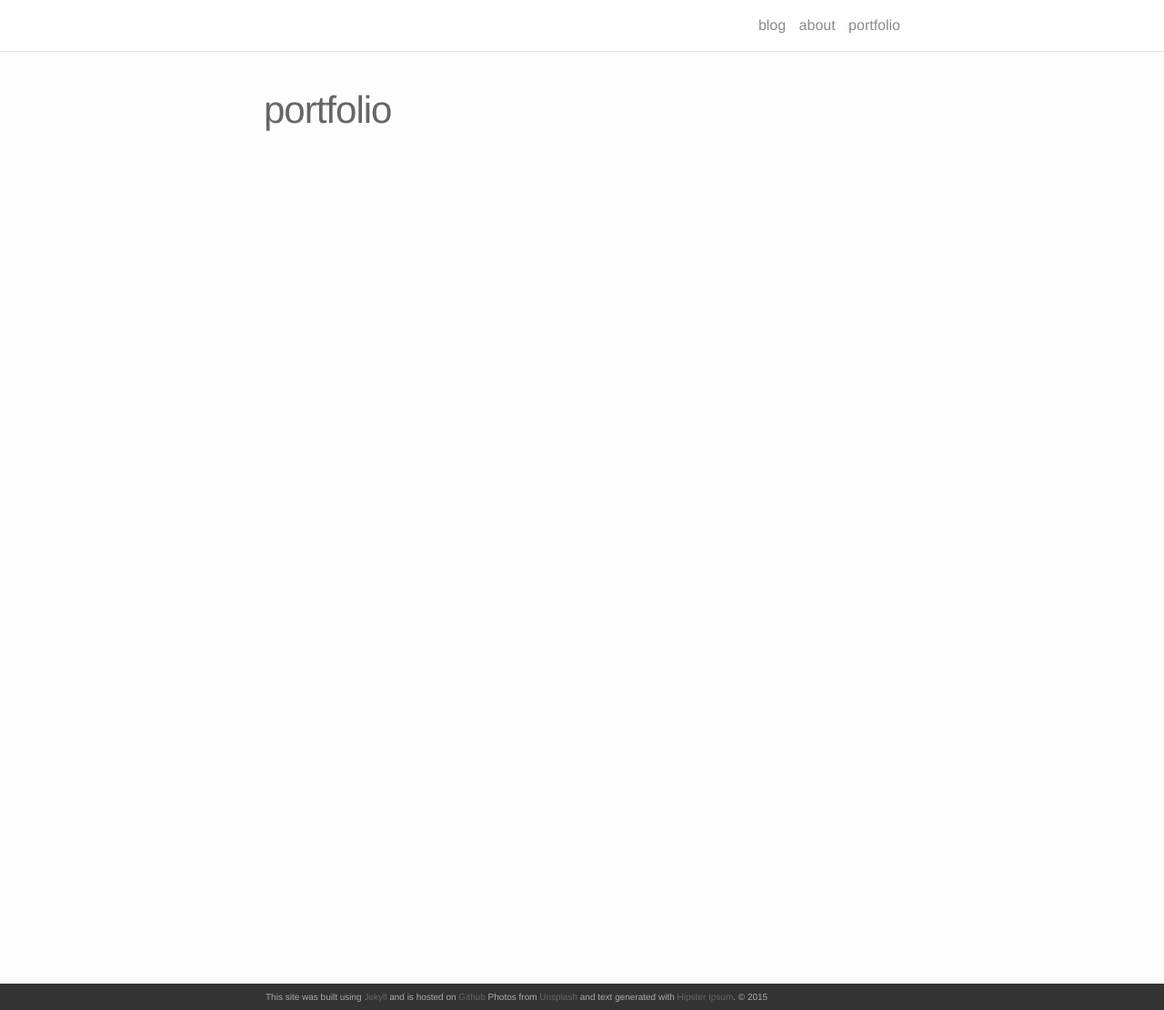
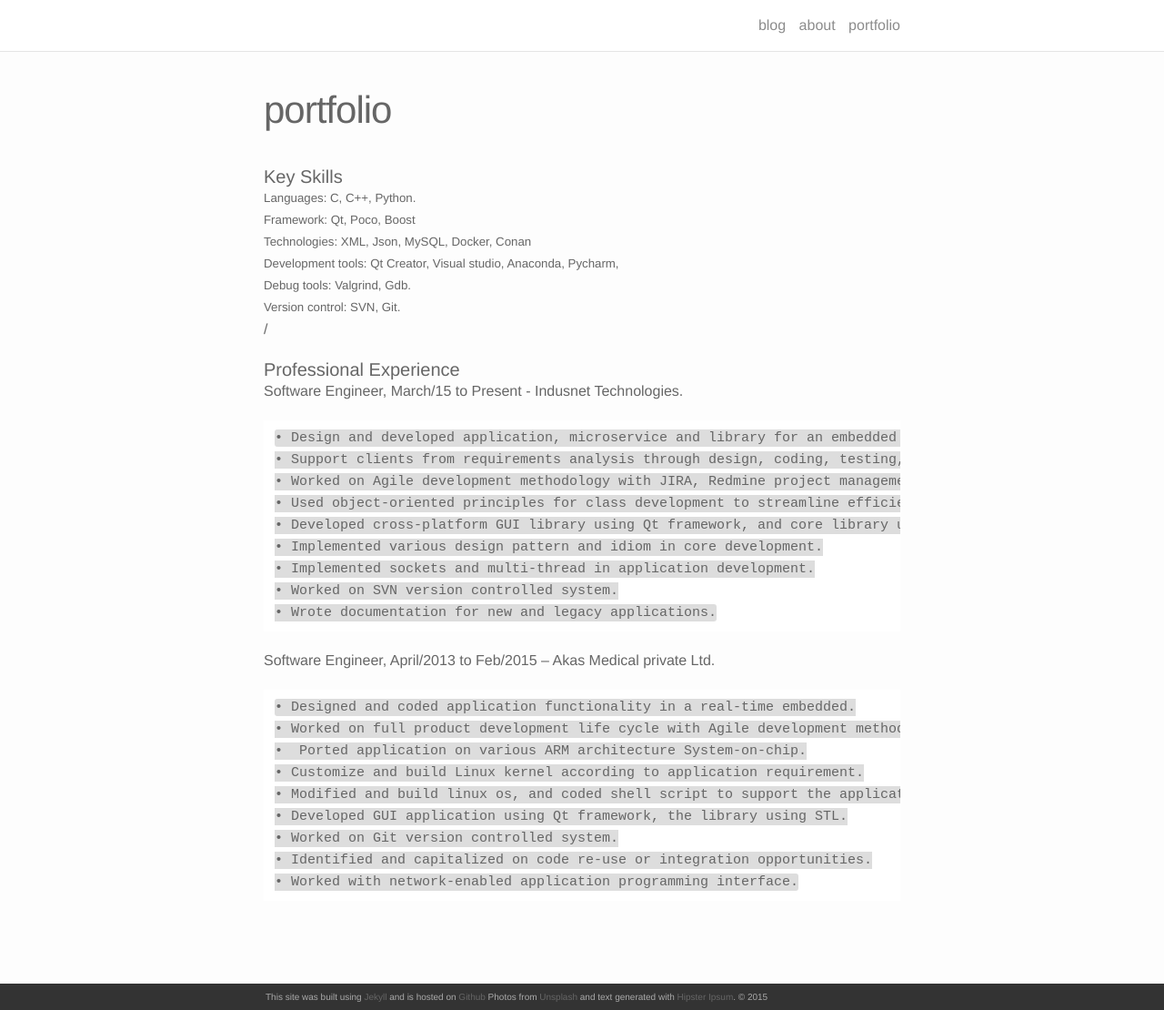
Before and after one commit to shajeen/shajeen.github.io, a Jekyll site: the page built from portfolio.md, in a window 1280 px wide and 1110 px high. Shown: the whole window at 91% size. Built offline with Jekyll 4.4.1, drawn with Linux system fonts in a browser that asks for light colours; nearby versions of some CDN libraries.

Commit message:
fixed commit

```diff
--- a/portfolio.md
+++ b/portfolio.md
@@ -3,6 +3,42 @@ layout: page
 title: portfolio
 permalink: /portfolio/
 ---
+
+#### Key Skills
+##### Languages: C, C++, Python.
+##### Framework: Qt, Poco, Boost
+##### Technologies: XML, Json, MySQL, Docker, Conan
+##### Development tools: Qt Creator, Visual studio, Anaconda, Pycharm,
+##### Debug tools: Valgrind, Gdb.
+##### Version control:  SVN, Git.
+/
+#### Professional Experience
+
+Software Engineer, March/15 to Present - Indusnet Technologies.
+
+    • Design and developed application, microservice and library for an embedded system.
+    • Support clients from requirements analysis through design, coding, testing, debugging, implementation and integration.
+    • Worked on Agile development methodology with JIRA, Redmine project management software.
+    • Used object-oriented principles for class development to streamline efficiency and ensure a scalable and reusable architecture.
+    • Developed cross-platform GUI library using Qt framework, and core library using STL, Poco, Boost framework.
+    • Implemented various design pattern and idiom in core development.
+    • Implemented sockets and multi-thread in application development.
+    • Worked on SVN version controlled system.
+    • Wrote documentation for new and legacy applications.
+
+
+Software Engineer, April/2013 to Feb/2015 – Akas Medical private Ltd.
+
+    • Designed and coded application functionality in a real-time embedded.
+    • Worked on full product development life cycle with Agile development methodology.
+    •  Ported application on various ARM architecture System-on-chip.
+    • Customize and build Linux kernel according to application requirement.
+    • Modified and build linux os, and coded shell script to support the application.
+    • Developed GUI application using Qt framework, the library using STL.
+    • Worked on Git version controlled system.
+    • Identified and capitalized on code re-use or integration opportunities.
+    • Worked with network-enabled application programming interface.
+
 <!--
 {% for project in site.portfolio %}
 
```
